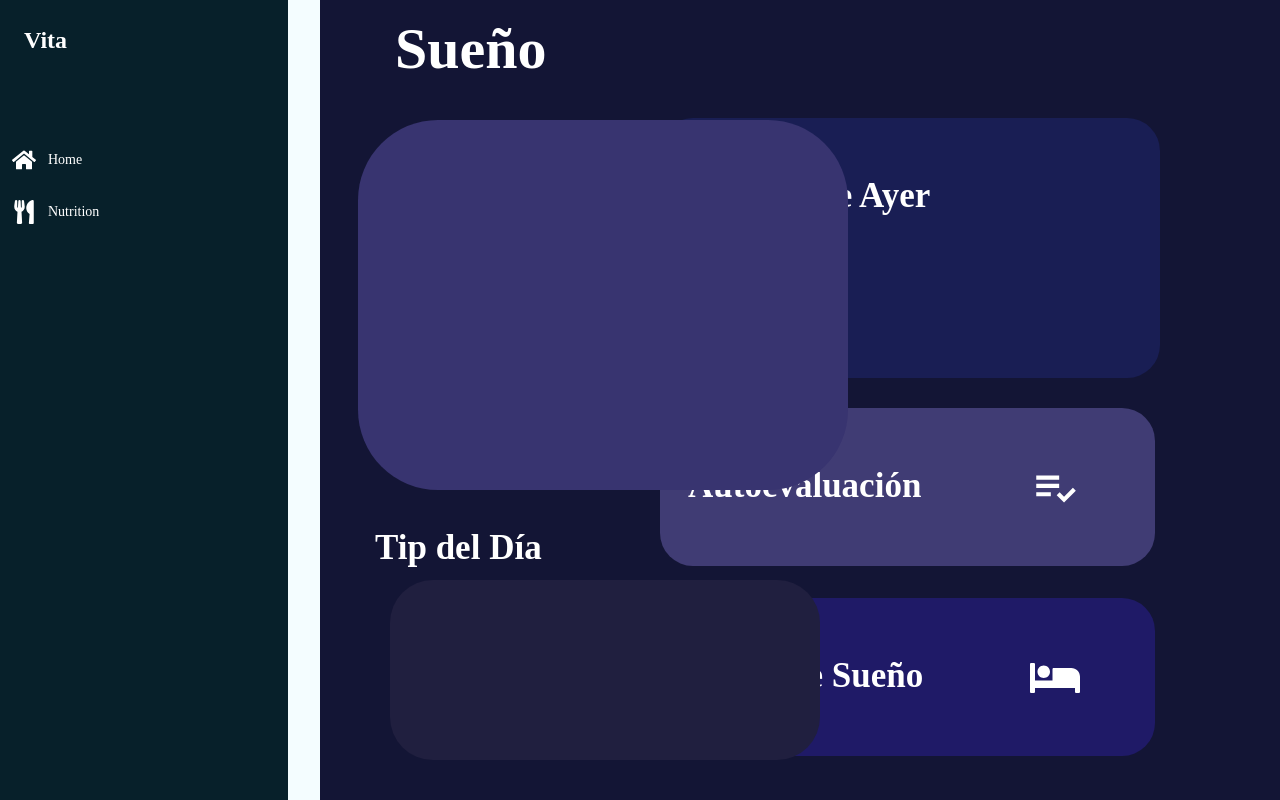
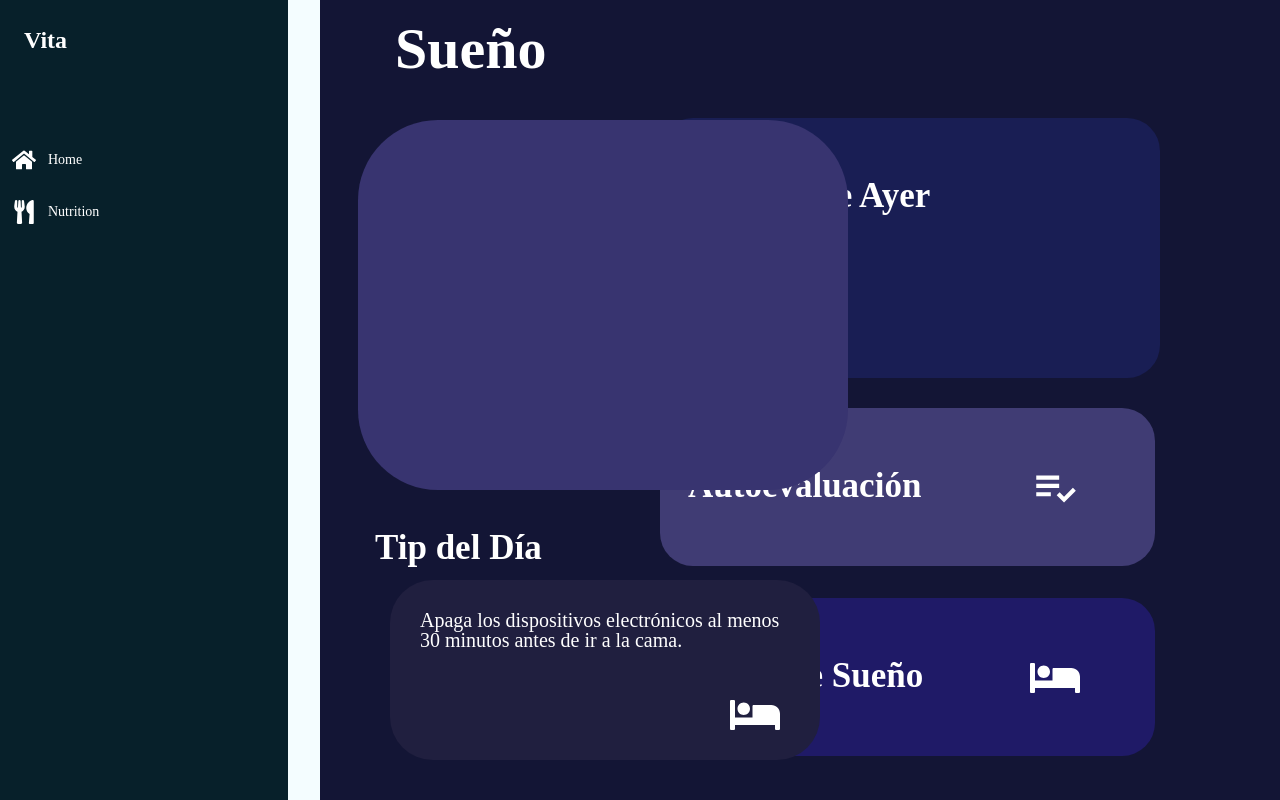
Before and after one commit to wizelineacademy/itesm-socioformador-feb-jun-2024-vita, a Next.js app in the folder vita/: page /sleep in a window 1280 px wide. Built offline with nearby package versions, Linux system fonts and the light colour scheme.

Commit message:
tips se pueden ver

```diff
--- a/vita/app/(main)/sleep/page.tsx
+++ b/vita/app/(main)/sleep/page.tsx
@@ -6,6 +6,24 @@ import { MdPlaylistAddCheck } from 'react-icons/md';
 import { FaBed } from 'react-icons/fa';
 
 const DailySleep: NextPage = () => {
+    // Array of 10 sleep recommendations
+    const recommendations = [
+        "Mantén un horario de sueño constante, incluso los fines de semana, acostándote y levantándote a la misma hora.",
+        "Practica un ritual de relajación antes de dormir.",
+        "Si tienes problemas para dormir, evita las siestas, especialmente por la tarde.",
+        "Ejercítate diariamente.",
+        "Evalúa tu habitación para asegurar una temperatura ideal, niveles de sonido y luz adecuados.",
+        "Duerme en un colchón y almohadas cómodos.",
+        "Utiliza luz brillante para ayudar a manejar tus ritmos circadianos.",
+        "Evita el alcohol, los cigarrillos y comidas pesadas por la noche.",
+        "Relaja tu mente antes de dormir leyendo o practicando ejercicios de relajación.",
+        "Apaga los dispositivos electrónicos al menos 30 minutos antes de ir a la cama."
+    ];
+
+    // Determine which recommendation to display based on the current day of the month
+    const date = new Date();
+    const index = date.getDate() % recommendations.length; // Get a repeating index from 0 to 9
+
     return (
         <div style={pageStyle}>
             <h1 style={headerStyle}>Sueño</h1>
@@ -39,10 +57,13 @@ const DailySleep: NextPage = () => {
 
             <h2 style={{ ...headingStyle, marginTop: '92px', marginLeft: '27px' }}>Tip del Día</h2>
             <div style={{ ...tipStyle, backgroundColor: '#201f3f', gridRow: '5 / 6', gridColumn: '1 / 2', position: 'absolute', top: '580px' }}>
-                {/* Aqui van los tips */}
-                <div>
+                {/* Display the tip inside this div as a paragraph, adjusted for left alignment and larger font */}
+                <p style={{ color: '#FFFFFF', fontSize: '20px', textAlign: 'left', margin: '10px 10px' }}>{recommendations[index]}</p>
+                <div style={{ marginLeft: '320px', marginTop: '30px',  }}> {/* Adjusted marginTop */}
+                    <FaBed size="50px" />
                 </div>
             </div>
+
         </div>
     );
 };
```
